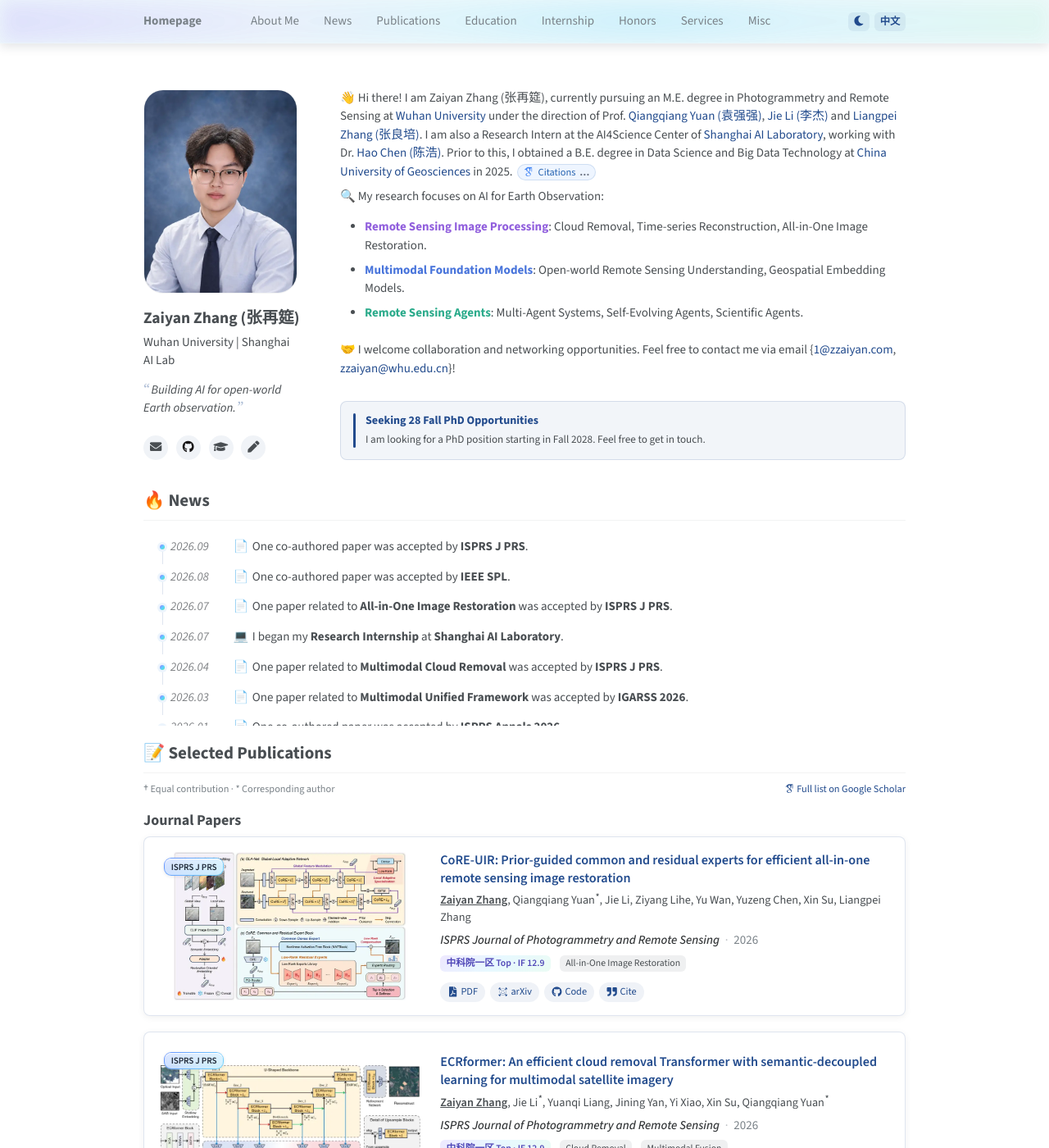
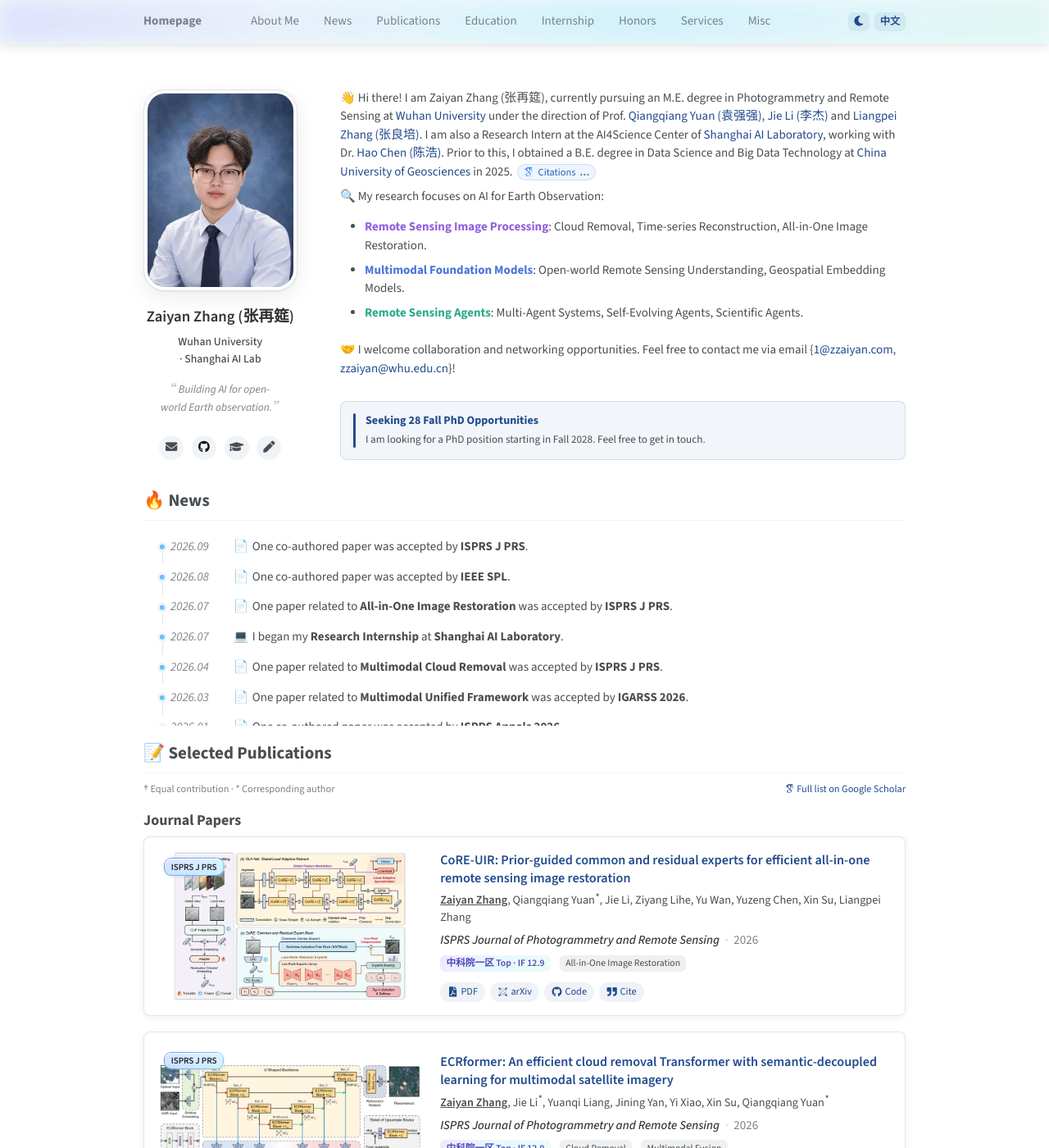
Before and after one commit to zzaiyan/zzaiyan.github.io, a Jekyll site: the page built from _pages/about.md, in a window 1280 px wide and 1400 px high. Shown: the whole window at 82% size. Built offline with Jekyll 4.4.1, drawn with Linux system fonts in a browser that asks for light colours; some web fonts are replaced; a script that is not in the unit is left out.

Commit message:
头像栏精修：裱框头像、三层文字与居中构图
- 头像改为细框裱片样式（实线描边+白色衬边+柔影），深色模式
  衬边自动换深灰避免突兀
- 姓名/单位/slogan 建立字号×字重×灰阶三层阶梯；单位与 slogan
  均衡断行（text-wrap: balance），分隔符改 · 由排版引擎自然换行
- 宽屏头像栏整体居中成轴（窄屏三栏网格不受影响），窄屏信息
  栏相对头像垂直居中，消除 slogan 下方空白
- 图标 hover 泛极光

```diff
--- a/_config.yml
+++ b/_config.yml
@@ -44,8 +44,8 @@ author:
     given: "Zaiyan"
     family: "Zhang"
   avatar: "images/profile/avatar.webp"
-  bio: "Wuhan University | Shanghai AI Lab"
-  bio_zh: "武汉大学 | 上海 AI Lab"
+  bio: "Wuhan University · Shanghai AI Lab"
+  bio_zh: "武汉大学 · 上海 AI Lab"
   employer:
   pubmed:
   googlescholar: "https://scholar.google.com/citations?user=ZpxXejIAAAAJ&hl=en"
--- a/_sass/_dark-mode.scss
+++ b/_sass/_dark-mode.scss
@@ -240,8 +240,14 @@ html[data-theme="dark"] {
     background: rgba(122, 176, 230, 0.1);
 
     &:hover {
-      background: rgba(122, 176, 230, 0.2);
+      background: linear-gradient(135deg, rgba(154, 123, 255, 0.22), rgba(90, 210, 255, 0.18), rgba(96, 226, 170, 0.15));
     }
+  }
+
+  .about-section .author__avatar img {
+    border-color: rgba(255, 255, 255, 0.14);
+    background: #23262b;
+    box-shadow: 0 1px 2px rgba(0, 0, 0, 0.3), 0 8px 24px rgba(0, 0, 0, 0.35);
   }
 
   table {
--- a/_sass/_single-column.scss
+++ b/_sass/_single-column.scss
@@ -68,8 +68,11 @@ $about-gap: 3.5rem;
 
 .about-section .author__description {
   margin-top: 0.65rem;
+  font-size: 0.9em;
+  line-height: 1.6;
+  color: $gray;
   font-style: italic;
-  text-wrap: pretty;
+  text-wrap: balance;
 
   &::before,
   &::after {
@@ -117,10 +120,13 @@ $about-gap: 3.5rem;
     min-width: 0;
     max-width: 100%;
     height: auto;
-    padding: 0;
-    border: 1px solid $border-color;
-    border-radius: 24px;
+    padding: 4px;
+    border: 1px solid rgba(31, 45, 61, 0.14);
+    border-radius: 26px;
     background: #fff;
+    box-shadow:
+      0 1px 2px rgba(15, 23, 42, 0.05),
+      0 8px 24px rgba(15, 23, 42, 0.08);
   }
 }
 
@@ -133,13 +139,21 @@ $about-gap: 3.5rem;
 
 .about-section .author__name {
   margin: 1rem 0 0.2rem;
-  font-size: 1.3rem;
-  line-height: 1.2;
-  white-space: nowrap;
+  font-size: 1.25rem;
+  font-weight: 600;
+  line-height: 1.25;
+  color: $darker-gray;
+  white-space: normal;
+  overflow-wrap: break-word;
 }
 
 .about-section .author__bio {
   margin: 0;
+  font-size: 0.92rem;
+  font-weight: 500;
+  line-height: 1.55;
+  color: $dark-gray;
+  text-wrap: balance;
 }
 
 .about-section .author__urls-wrapper {
@@ -201,7 +215,7 @@ $about-gap: 3.5rem;
   pointer-events: auto;
 
   &:hover {
-    background: rgba($info-color, 0.13);
+    background: linear-gradient(135deg, rgba(154, 123, 255, 0.16), rgba(90, 210, 255, 0.14), rgba(96, 226, 170, 0.12));
     color: $link-color-hover;
   }
 }
@@ -290,6 +304,15 @@ $about-gap: 3.5rem;
     min-height: 0;
   }
 
+  .about-section__profile {
+    align-items: center;
+    text-align: center;
+  }
+
+  .about-section .author__urls {
+    justify-content: center;
+  }
+
   .about-section .profile_box,
   .about-section .author__content,
   .about-section__content > .lang-en,
@@ -351,7 +374,7 @@ $about-gap: 3.5rem;
     display: grid;
     grid-template-columns: 6.25rem minmax(0, 1fr) auto;
     gap: 0 1rem;
-    align-items: start;
+    align-items: center;
   }
 
   .about-section .author__avatar {
```
